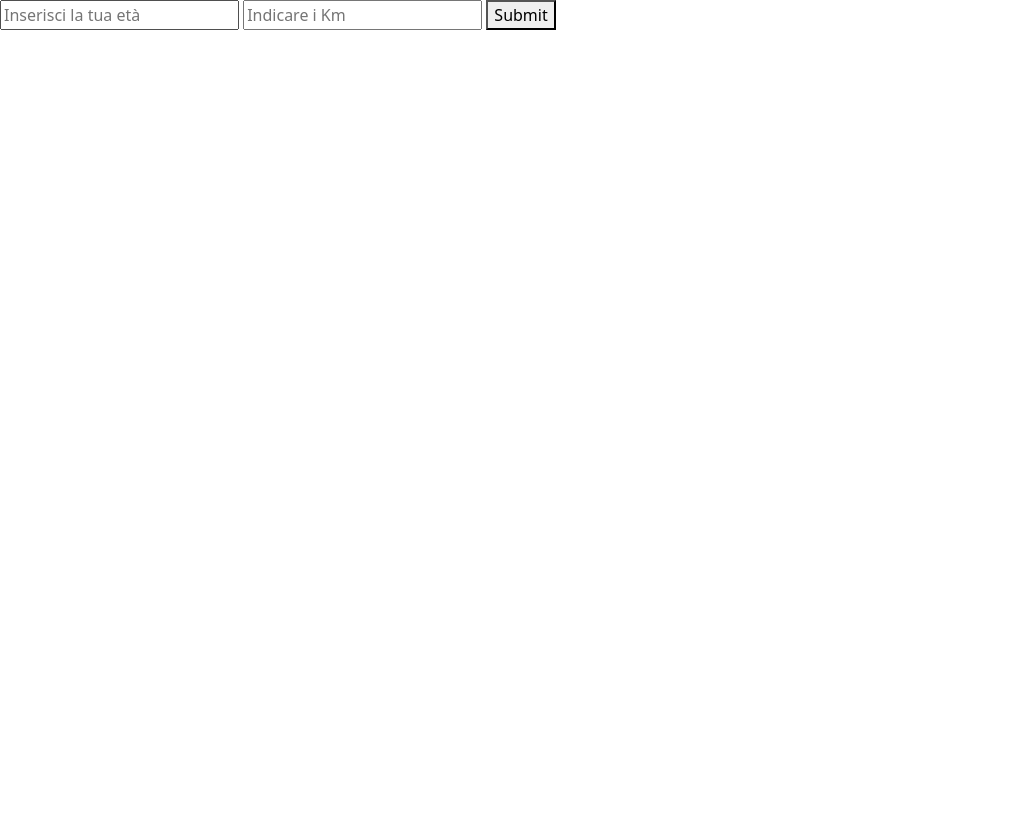
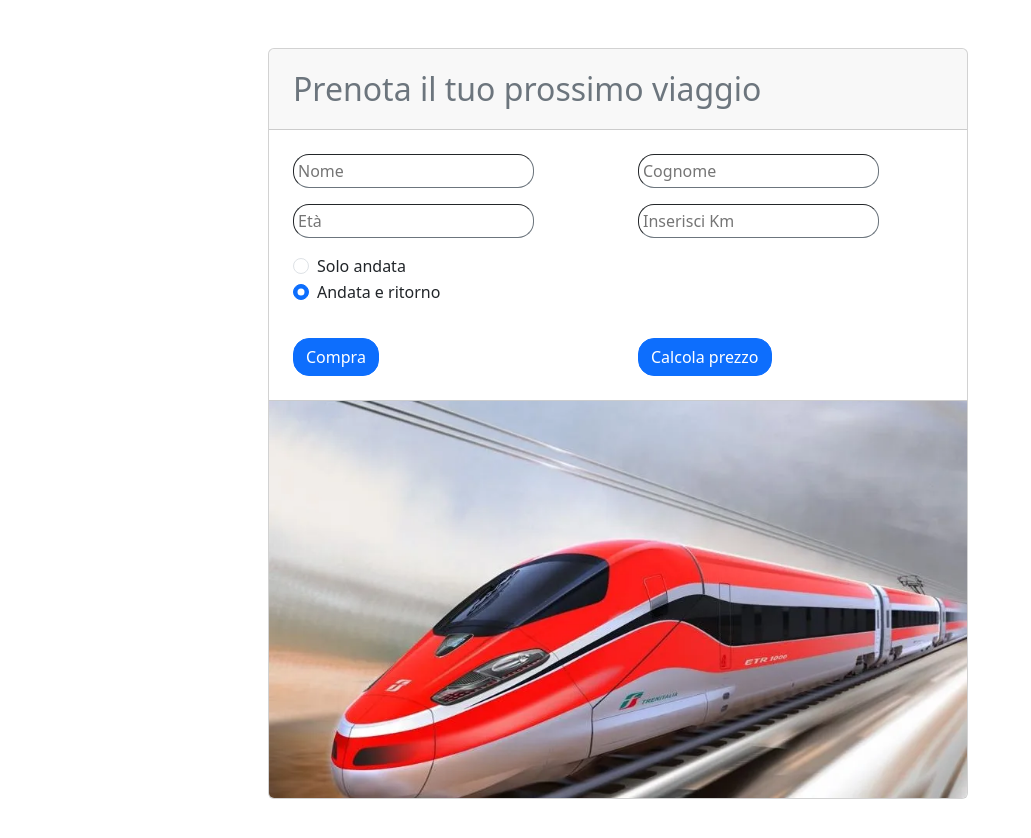
Before and after one commit to BelliaNino/js-biglietto-treno-form, a plain HTML site: page index.html in a window 1280 px wide. Shown: the whole page, without its empty margins (0-1031 px from the left). Before the commit the page ends 800 px from the top, so only its background shows below. Drawn offline with nearby package versions, Linux system fonts and the light colour scheme.

Commit message:
add css via bootstrap first part

```diff
--- a/index.html
+++ b/index.html
@@ -1,18 +1,77 @@
 <!DOCTYPE html>
 <html lang="en">
+
 <head>
     <meta charset="UTF-8">
     <meta name="viewport" content="width=device-width, initial-scale=1.0">
-    <title>Book a ticket</title>
+    <title>Document</title>
     <link href="https://cdn.jsdelivr.net/npm/bootstrap@5.3.8/dist/css/bootstrap.min.css" rel="stylesheet"
         integrity="sha384-sRIl4kxILFvY47J16cr9ZwB07vP4J8+LH7qKQnuqkuIAvNWLzeN8tE5YBujZqJLB" crossorigin="anonymous">
 </head>
+
 <body>
-    <form>
-        <input id="age" type="text" placeholder="Inserisci la tua età">
-        <input id="km" type="text" placeholder="Indicare i Km">
-        <button id="btn" >Submit</button>
-    </form>
-    <script src="main.js"></script>
+    <div class="container m-5 ">
+        <div class="card w-100 mx-auto" style="max-width: 700px;">
+            <div class="card-header">
+                <p class="fs-2 m-2 text-secondary">Prenota il tuo prossimo viaggio</p>
+            </div>
+            <div class="card-body">
+                <form>
+                    <div class="mb-3">
+                        <div class="row">
+                            <div class="col-md-6">
+                                <input type="text" class="rounded-4 border-1 border-secondary m-2 p-1"
+                                     placeholder="Nome">
+                            </div>
+                            <div class="col-md-6 ">
+                                <input type="text" class="rounded-4 border-1 border-secondary m-2 p-1"
+                                     placeholder="Cognome">
+                            </div>
+                            <div class="col-6">
+                                <input type="number" id="age" class="rounded-4 border-1 border-secondary m-2 p-1"
+                                     placeholder="Età">
+                            </div>
+                            <div class="col-6">
+                                <input type="number" id="km" class="rounded-4 border-1 border-secondary m-2 p-1"
+                                     placeholder="Inserisci Km">
+                            </div>
+                            <div class="col-12 m-2">
+                                <div class="form-check">
+                                    <input class="form-check-input" type="radio" name="radioDefault" id="radioDefault1">
+                                    <label class="form-check-label" for="radioDefault1">
+                                        Solo andata
+                                    </label>
+                                </div>
+                                <div class="form-check">
+                                    <input class="form-check-input" type="radio" name="radioDefault" id="radioDefault2"
+                                        checked>
+                                    <label class="form-check-label" for="radioDefault2">
+                                        Andata e ritorno
+                                    </label>
+                                </div>
+                            </div>
+                        </div>
+                    </div>
+
+                    <div class="row">
+                        <div class="col-6 ">
+                            <button type="submit" class="btn btn-primary rounded-4 m-2">Compra</button>
+                        </div>
+                        <div class="col-6">
+                            <button type="submit" class="btn btn-primary rounded-4 m-2">Calcola prezzo</button>
+                        </div>
+                    </div>
+                </form>
+
+
+            </div>
+
+            <div class="card-footer p-0">
+                <img src="./test-sui-treni-per-arrivare-a-350-kmhcosi-milano-roma-in-2-ore-e-20_bc7b1514-fdaa-11e5-9f4c-38d2cadebe0f_900_512.webp"
+                    class="card-img-bottom max-height 50%" alt="...">
+            </div>
+
+<script src="main.js"></script>
 </body>
+
 </html>
```
Also changed, not shown: test-sui-treni-per-arrivare-a-350-kmhcosi-milano-roma-in-2-ore-e-20_bc7b1514-fdaa-11e5-9f4c-38d2cadebe0f_900_512.webp (added).
